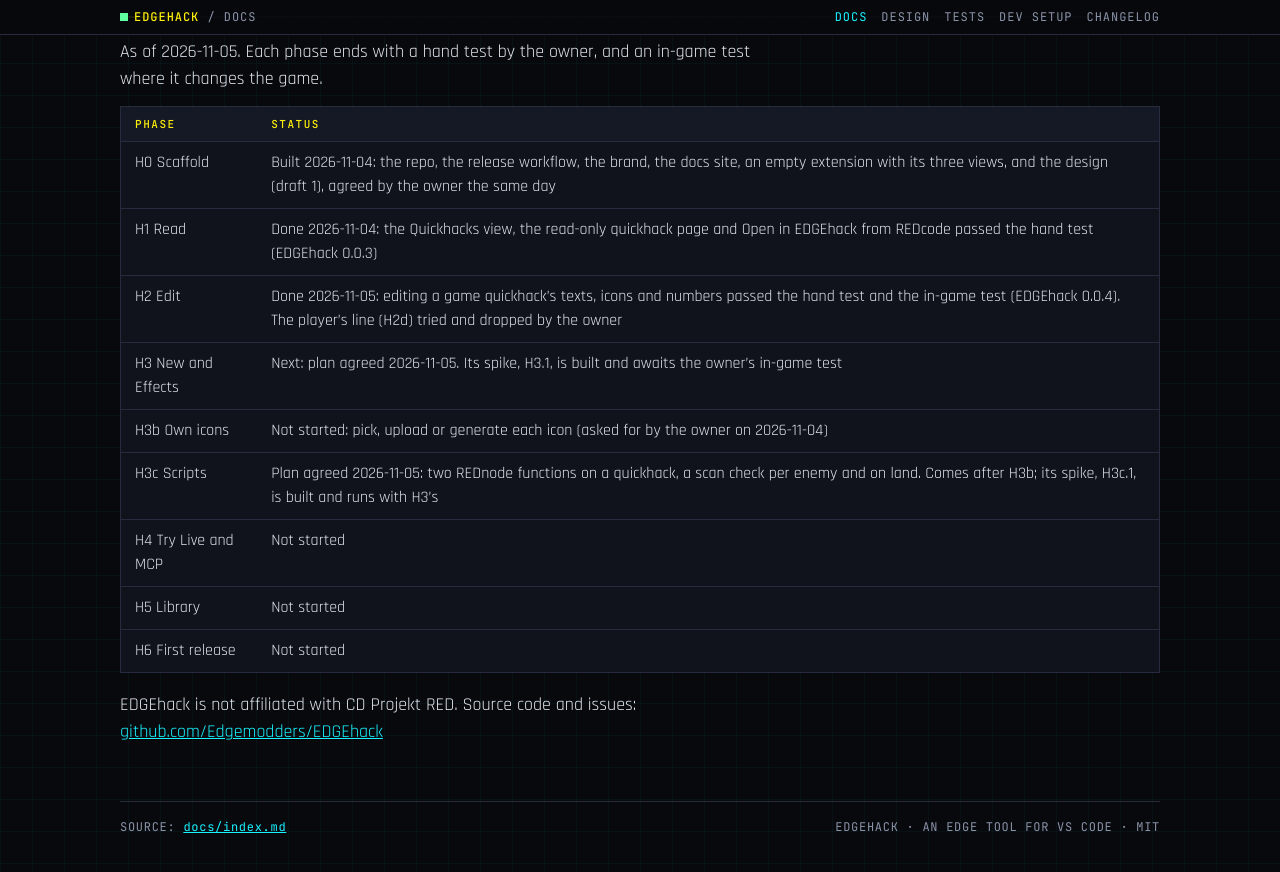
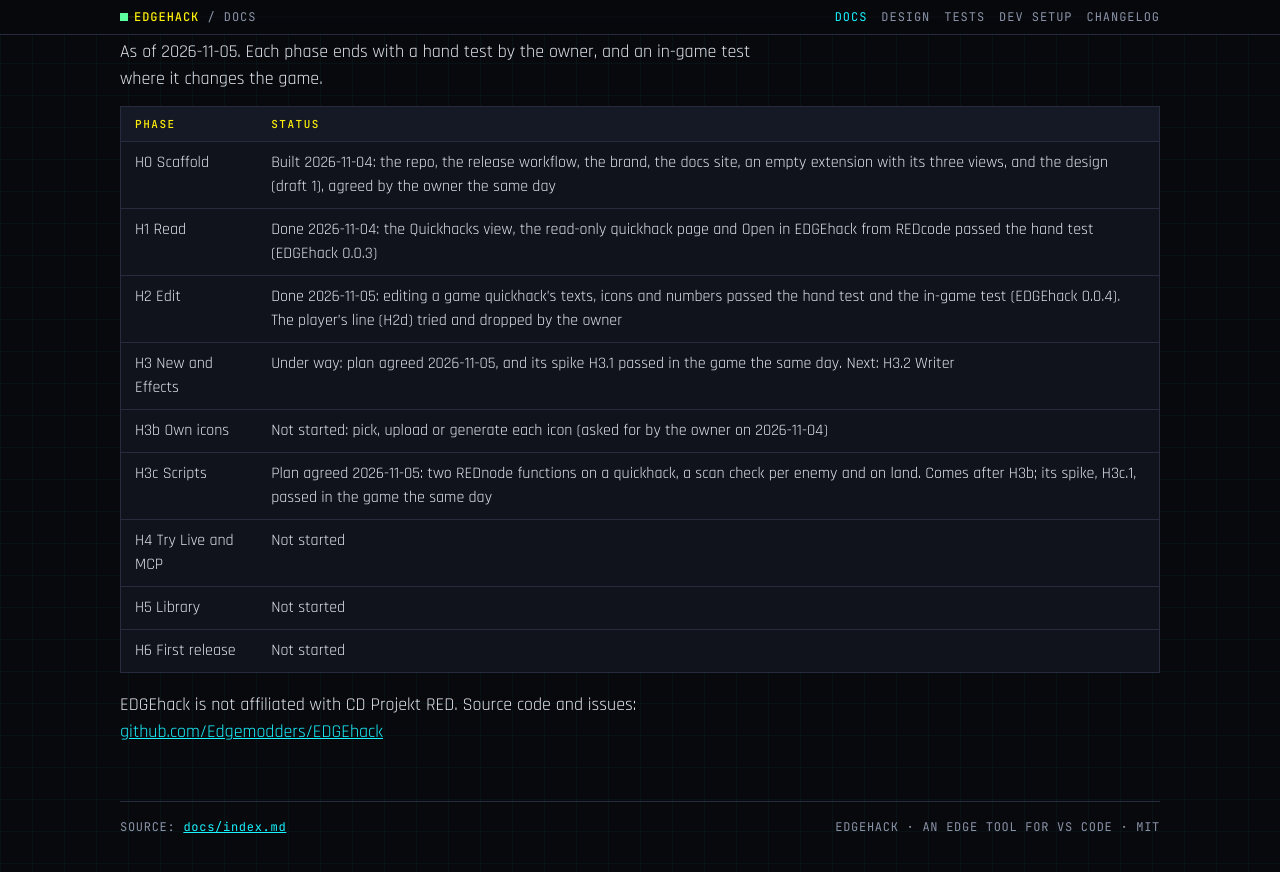
Before and after one commit to Edgemodders/EDGEhack, a Jekyll site: the page built from docs/index.md, in a window 1280 px wide and 900 px high, scrolled down 641 px. Shown: the top 872 px of the window. Built offline with Jekyll 4.4.1, drawn with Linux system fonts in a browser that asks for light colours; our own code applies the rules of GitHub Pages for plain Markdown files.

Commit message:
H3.1 and H3c.1 passed in the game
Co-Authored-By: Claude Opus 5.5 <noreply@anthropic.com>

```diff
--- a/docs/index.md
+++ b/docs/index.md
@@ -18,9 +18,9 @@ As of 2026-11-05. Each phase ends with a hand test by the owner, and an in-game
 | H0 Scaffold | Built 2026-11-04: the repo, the release workflow, the brand, the docs site, an empty extension with its three views, and the design (draft 1), agreed by the owner the same day |
 | H1 Read | Done 2026-11-04: the Quickhacks view, the read-only quickhack page and Open in EDGEhack from REDcode passed the hand test (EDGEhack 0.0.3) |
 | H2 Edit | Done 2026-11-05: editing a game quickhack's texts, icons and numbers passed the hand test and the in-game test (EDGEhack 0.0.4). The player's line (H2d) tried and dropped by the owner |
-| H3 New and Effects | Next: plan agreed 2026-11-05. Its spike, H3.1, is built and awaits the owner's in-game test |
+| H3 New and Effects | Under way: plan agreed 2026-11-05, and its spike H3.1 passed in the game the same day. Next: H3.2 Writer |
 | H3b Own icons | Not started: pick, upload or generate each icon (asked for by the owner on 2026-11-04) |
-| H3c Scripts | Plan agreed 2026-11-05: two REDnode functions on a quickhack, a scan check per enemy and on land. Comes after H3b; its spike, H3c.1, is built and runs with H3's |
+| H3c Scripts | Plan agreed 2026-11-05: two REDnode functions on a quickhack, a scan check per enemy and on land. Comes after H3b; its spike, H3c.1, passed in the game the same day |
 | H4 Try Live and MCP | Not started |
 | H5 Library | Not started |
 | H6 First release | Not started |
```
Also changed, not shown: CLAUDE.md (+1 -1 lines), docs/design.md (+8 -0 lines), docs/testing.md (+3 -2 lines).
